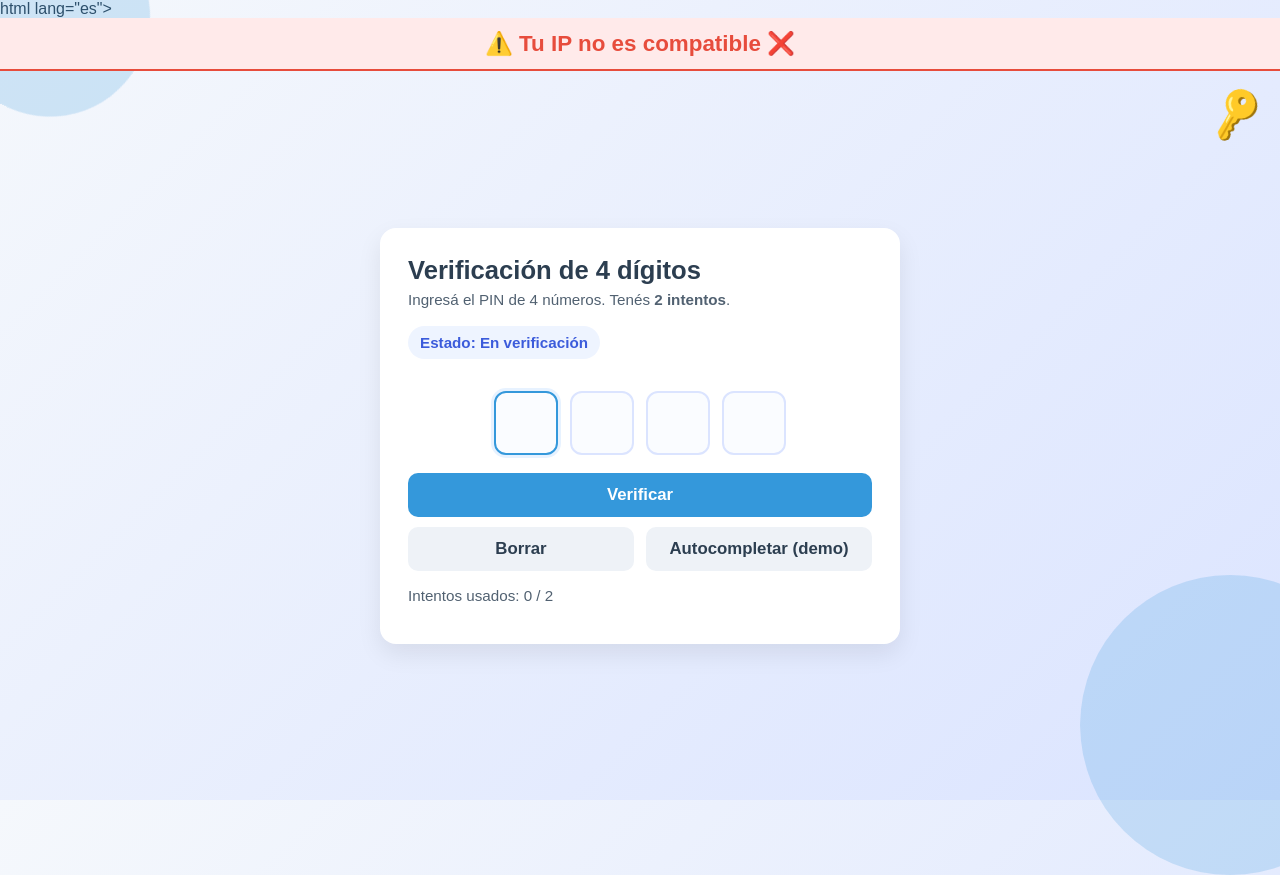
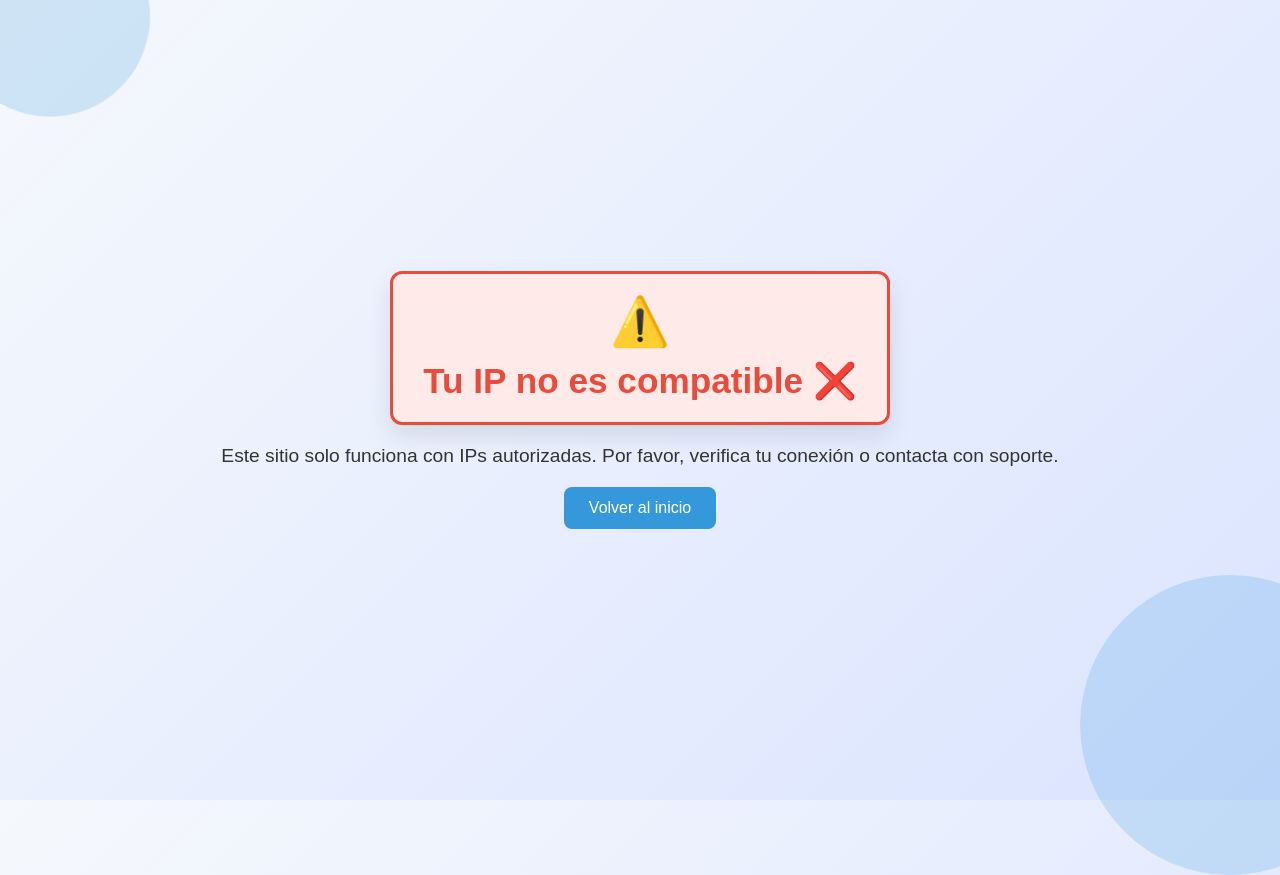
Before and after one commit to angelkapo333/sistema_asistencias, a plain HTML site: page index.html in a window 1280 px wide. Shown: the top 875 px of the page. Drawn offline with Linux system fonts and the light colour scheme.

Commit message:
Update index.html

```diff
--- a/index.html
+++ b/index.html
@@ -1,29 +1,25 @@
-html lang="es">
+<!DOCTYPE html>
+<html lang="es">
 <head>
   <meta charset="UTF-8" />
   <meta name="viewport" content="width=device-width, initial-scale=1.0"/>
-  <title>Verificación de PIN - Asistencia</title>
+  <title>IP no compatible</title>
   <style>
-    :root{
-      --azul:#3498db;
-      --azul-osc:#2980b9;
-      --gris:#f5f8fc;
-      --card:#ffffff;
-      --rojo:#e74c3c;
-      --verde:#27ae60;
-      --amarillo:#f1c40f;
-    }
-    *{box-sizing:border-box}
-
-    /* Fondo con gradiente y burbujas */
     body {
-      margin:0; font-family: Arial, sans-serif; color:#2c3e50;
-      min-height:100vh; display:flex; flex-direction:column;
+      margin: 0;
+      font-family: Arial, sans-serif;
+      min-height: 100vh;
+      display: flex;
+      align-items: center;
+      justify-content: center;
       background: linear-gradient(135deg, #f5f8fc, #dbe4ff);
       overflow: hidden;
       position: relative;
+      flex-direction: column;
+      text-align: center;
     }
 
+    /* Fondo con burbujas */
     body::before, body::after {
       content: "";
       position: absolute;
@@ -49,212 +45,57 @@ html lang="es">
       100% { transform: translateY(0) rotate(360deg); }
     }
 
-    .wrap, .banner-ip {
-      position: relative; z-index: 1;
+    .mensaje {
+      position: relative;
+      z-index: 1;
+      background: #ffeaea;
+      color: #e74c3c;
+      padding: 20px 30px;
+      border-radius: 12px;
+      border: 3px solid #e74c3c;
+      font-size: 2.2rem;
+      font-weight: bold;
+      box-shadow: 0 10px 24px rgba(0,0,0,0.1);
+      margin-bottom: 20px;
     }
 
-    /* Banner IP */
-    .banner-ip{
-      width:100%;
-      background:#ffeaea;
-      color:var(--rojo);
-      padding:12px 16px;
-      font-weight:bold;
-      font-size:1.4rem;
-      text-align:center;
-      border-bottom:2px solid var(--rojo);
+    .mensaje span {
+      font-size: 3rem;
+      display: block;
+      margin-bottom: 10px;
     }
 
-    /* Contenedor principal */
-    .wrap{
-      flex:1; display:flex; align-items:center; justify-content:center; padding:24px;
-      position:relative;
+    .aviso {
+      font-size: 1.2rem;
+      color: #333;
+      margin-bottom: 20px;
     }
-    /* Sticker llave */
-    .sticker{
-      position:absolute; top:18px; right:18px; font-size:42px; transform:rotate(-15deg);
-      user-select:none;
+
+    .boton {
+      padding: 12px 25px;
+      background-color: #3498db;
+      color: white;
+      font-size: 1rem;
+      border: none;
+      border-radius: 8px;
+      cursor: pointer;
+      transition: 0.3s;
+      text-decoration: none;
     }
-    .card{
-      width:100%; max-width:520px; background:var(--card); border-radius:16px; padding:28px;
-      box-shadow:0 10px 24px rgba(0,0,0,.08);
+
+    .boton:hover {
+      background-color: #2980b9;
     }
-    h1{margin:0 0 6px 0; font-size:1.6rem;}
-    .sub{margin:0 0 18px 0; color:#516171; font-size:.95rem}
-    /* Estado */
-    .estado{
-      display:inline-flex; align-items:center; gap:8px; padding:8px 12px; border-radius:999px;
-      font-weight:bold; font-size:.95rem; margin-bottom:18px;
-    }
-    .estado.neutro{background:#eef4ff; color:#3b5bdb;}
-    .estado.presente{background:#e9f9f0; color:var(--verde);}
-    .estado.ausente{background:#ffefef; color:var(--rojo);}
-    /* Inputs PIN */
-    .pin{
-      display:flex; justify-content:center; gap:12px; margin:14px 0 18px;
-    }
-    .pin input{
-      width:64px; height:64px; text-align:center; font-size:2rem; border:2px solid #dbe4ff;
-      border-radius:12px; outline:none; transition:.2s ease; background:#fafcff;
-    }
-    .pin input:focus{border-color:var(--azul); box-shadow:0 0 0 3px #e7f2ff;}
-    /* Botones */
-    .btn{
-      display:inline-block; width:100%; padding:12px 16px; border:none; border-radius:10px;
-      background:var(--azul); color:#fff; font-size:1.05rem; font-weight:600; cursor:pointer;
-      transition:.2s ease;
-    }
-    .btn:hover{background:var(--azul-osc);}
-    .btn:disabled{opacity:.6; cursor:not-allowed;}
-    .acciones{
-      display:flex; gap:12px; margin-top:10px;
-    }
-    .btn-sec{
-      background:#eef2f7; color:#2c3e50;
-    }
-    .info{
-      margin-top:10px; color:#516171; font-size:.95rem;
-    }
-    .msg{
-      margin-top:12px; font-weight:600;
-    }
-    .msg.error{color:var(--rojo);}
-    .msg.ok{color:var(--verde);}
   </style>
 </head>
 <body>
-  <!-- Aviso IP -->
-  <div class="banner-ip">⚠️ Tu IP no es compatible ❌</div>
-
-  <div class="wrap">
-    <!-- Sticker llave -->
-    <div class="sticker" aria-hidden="true">🔑</div>
-
-    <div class="card">
-      <h1>Verificación de 4 dígitos</h1>
-      <p class="sub">Ingresá el PIN de 4 números. Tenés <strong>2 intentos</strong>.</p>
-
-      <div id="estado" class="estado neutro">Estado: En verificación</div>
-
-      <form id="formPin" autocomplete="off">
-        <div class="pin">
-          <input inputmode="numeric" pattern="[0-9]*" maxlength="1" class="d" id="d1" aria-label="Dígito 1" />
-          <input inputmode="numeric" pattern="[0-9]*" maxlength="1" class="d" id="d2" aria-label="Dígito 2" />
-          <input inputmode="numeric" pattern="[0-9]*" maxlength="1" class="d" id="d3" aria-label="Dígito 3" />
-          <input inputmode="numeric" pattern="[0-9]*" maxlength="1" class="d" id="d4" aria-label="Dígito 4" />
-        </div>
-
-        <button type="submit" class="btn">Verificar</button>
-        <div class="acciones">
-          <button type="button" class="btn btn-sec" id="btnBorrar">Borrar</button>
-          <button type="button" class="btn btn-sec" id="btnAuto">Autocompletar (demo)</button>
-        </div>
-      </form>
-
-      <div class="info">
-        Intentos usados: <span id="intentos">0</span> / 2
-      </div>
-      <div id="mensaje" class="msg"></div>
-    </div>
+  <div class="mensaje">
+    <span>⚠️</span>
+    Tu IP no es compatible ❌
   </div>
-
-  <script>
-    // === CONFIGURACIÓN ===
-    const CODE = "1234"; // PIN real
-    const DEMO_CODE = "4325"; // PIN demo
-    const MAX_INTENTOS = 2;
-
-    // === LÓGICA ===
-    const inputs = [...document.querySelectorAll('.d')];
-    const form = document.getElementById('formPin');
-    const spIntentos = document.getElementById('intentos');
-    const mensaje = document.getElementById('mensaje');
-    const estado = document.getElementById('estado');
-    const btnBorrar = document.getElementById('btnBorrar');
-    const btnAuto = document.getElementById('btnAuto');
-
-    let intentos = 0;
-    let bloqueado = false;
-
-    // Auto-focus al ir escribiendo
-    inputs.forEach((inp, idx) => {
-      inp.addEventListener('input', () => {
-        inp.value = inp.value.replace(/\D/g, '').slice(0,1);
-        if (inp.value && idx < inputs.length - 1) inputs[idx + 1].focus();
-      });
-      inp.addEventListener('keydown', (e) => {
-        if (e.key === 'Backspace' && !inp.value && idx > 0) inputs[idx - 1].focus();
-      });
-    });
-
-    function setEstado(tipo, texto){
-      estado.className = 'estado ' + tipo;
-      estado.textContent = 'Estado: ' + texto;
-    }
-
-    function getCodigoIngresado(){
-      return inputs.map(i => i.value || '').join('');
-    }
-
-    function deshabilitar(){
-      bloqueado = true;
-      inputs.forEach(i => i.disabled = true);
-      form.querySelector('button[type="submit"]').disabled = true;
-    }
-
-    form.addEventListener('submit', (e) => {
-      e.preventDefault();
-      if (bloqueado) return;
-
-      const codigo = getCodigoIngresado();
-
-      if (codigo.length !== 4) {
-        mensaje.textContent = 'Ingresá los 4 dígitos.';
-        mensaje.className = 'msg error';
-        return;
-      }
-
-      if (codigo === CODE) {
-        setEstado('presente', 'Presente');
-        mensaje.textContent = '¡Código correcto! Marcado como Presente.';
-        mensaje.className = 'msg ok';
-        deshabilitar();
-        return;
-      }
-
-      // Falló
-      intentos++;
-      spIntentos.textContent = intentos;
-
-      if (intentos >= MAX_INTENTOS) {
-        setEstado('ausente', 'Ausente');
-        mensaje.textContent = 'Se alcanzó el máximo de intentos. Marcado como Ausente.';
-        mensaje.className = 'msg error';
-        deshabilitar();
-      } else {
-        setEstado('neutro', 'En verificación');
-        mensaje.textContent = 'Código incorrecto. Probá de nuevo.';
-        mensaje.className = 'msg error';
-        inputs.forEach(i => i.value = '');
-        inputs[0].focus();
-      }
-    });
-
-    btnBorrar.addEventListener('click', () => {
-      if (bloqueado) return;
-      inputs.forEach(i => i.value = '');
-      inputs[0].focus();
-      mensaje.textContent = '';
-      mensaje.className = 'msg';
-    });
-
-    btnAuto.addEventListener('click', () => {
-      if (bloqueado) return;
-      inputs.forEach((i, idx) => i.value = DEMO_CODE[idx] || '');
-    });
-
-    // Focus inicial
-    inputs[0].focus();
-  </script>
+  <div class="aviso">
+    Este sitio solo funciona con IPs autorizadas. Por favor, verifica tu conexión o contacta con soporte.
+  </div>
+  <a href="index.html" class="boton">Volver al inicio</a>
 </body>
 </html>
```
